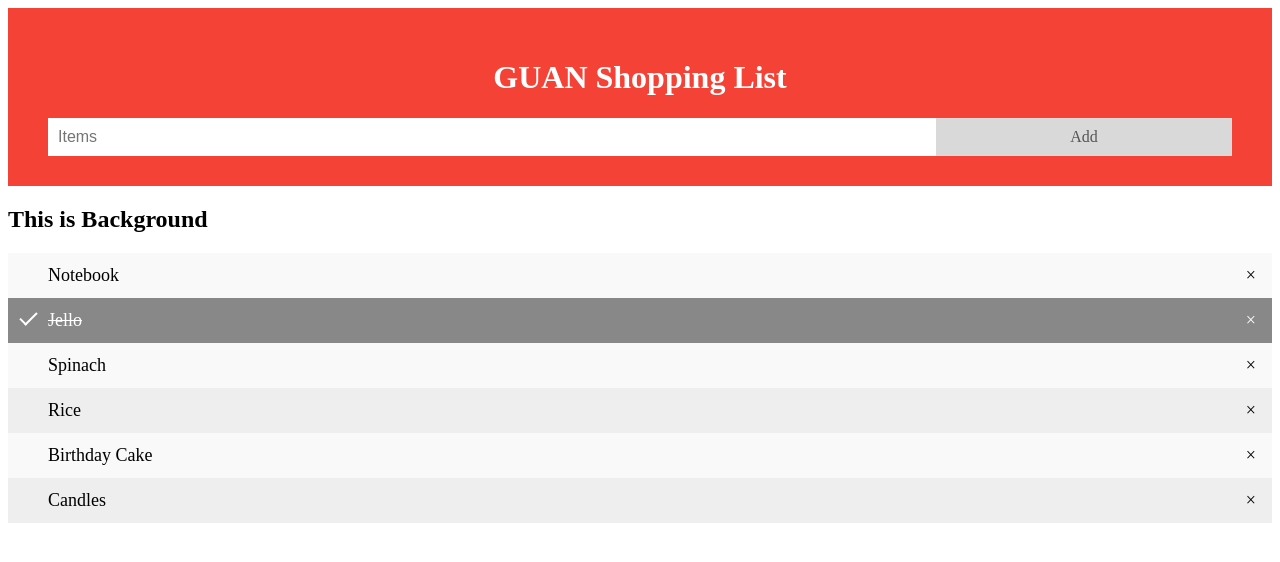
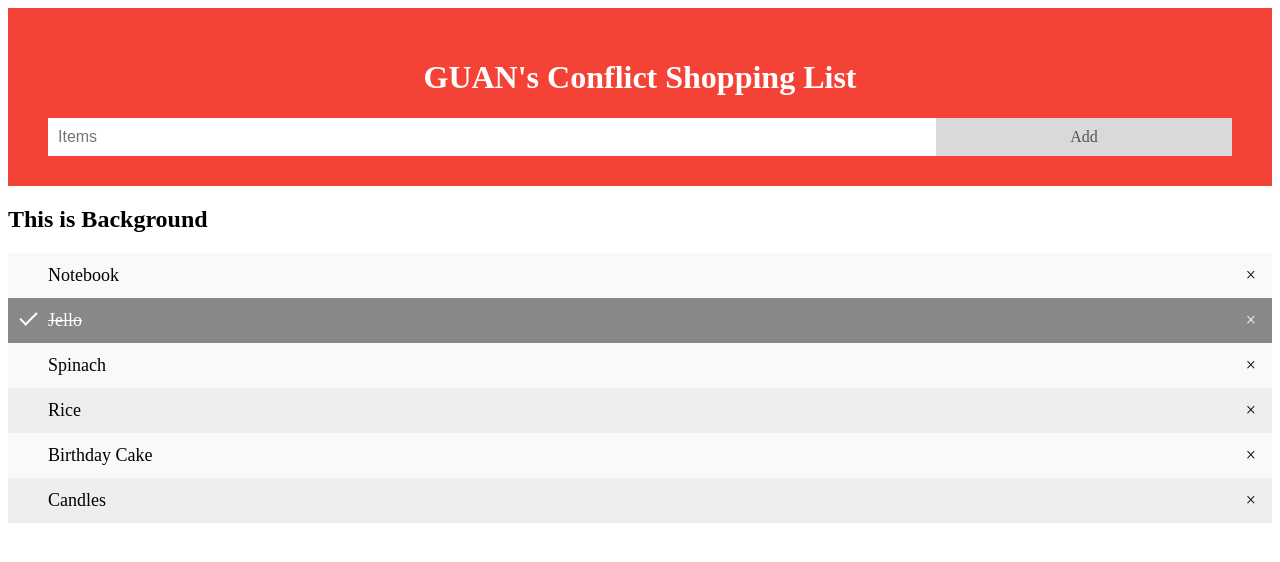
Before and after one commit to ahguanz/BGenerator, a plain HTML site: page index.html in a window 1280 px wide. Drawn offline with Linux system fonts and the light colour scheme.

Commit message:
Changing Title Again

```diff
--- a/index.html
+++ b/index.html
@@ -6,7 +6,7 @@
 </head>
 <body>
 	<div id="myDIV" class="header">
-		<h1>GUAN Shopping List</h1>
+		<h1>GUAN's Conflict Shopping List</h1>
 		<!-- <p id="first">Get it done today</p> -->
 		<input id="userinput" type="text" placeholder="Items">
 		<span onclick class="addBtn">Add</span>
```
